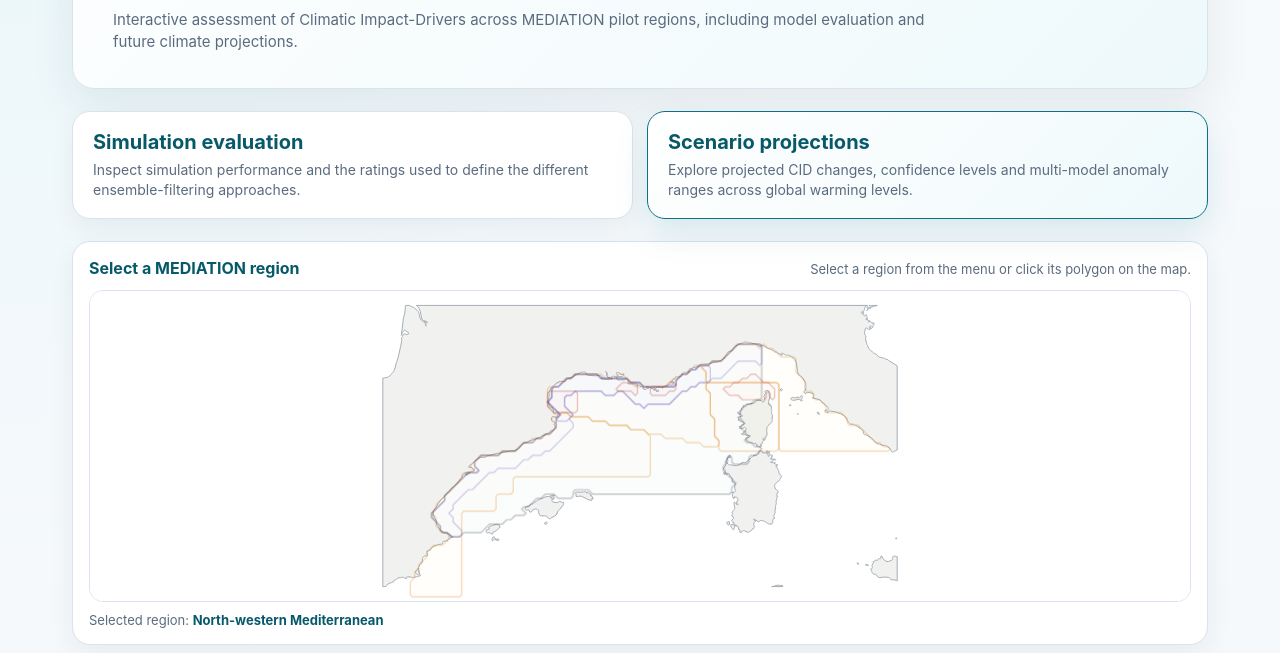
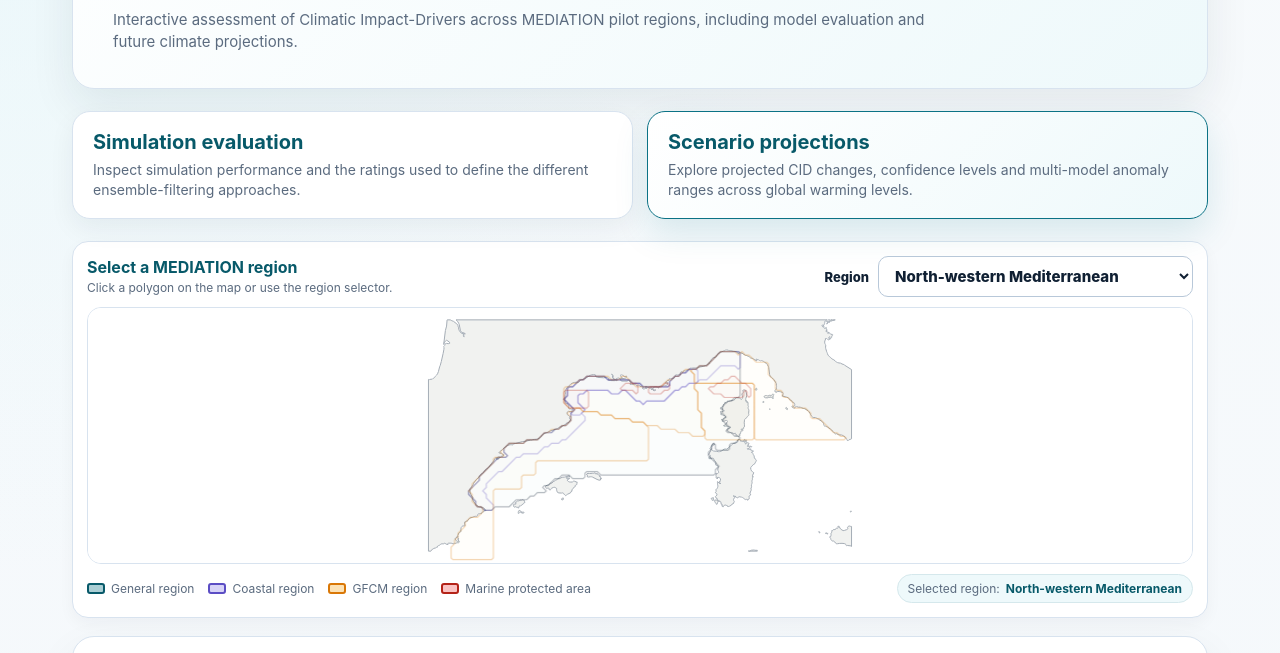
Before and after one commit to iparras-berrocal/mediation-cid-explorer, a plain HTML site: page index.html in a window 1280 px wide. Shown: the part 292-945 px from the top of the page. Drawn offline with Linux system fonts and the light colour scheme.

Commit message:
Update index.html

```diff
--- a/index.html
+++ b/index.html
@@ -166,32 +166,50 @@
        ========================================================= */
 
     .region-map-panel {
-      margin-bottom: 22px;
-      padding: 16px;
+      margin-bottom: 18px;
+      padding: 14px;
       border: 1px solid var(--line);
-      border-radius: 18px;
+      border-radius: 16px;
       background: #ffffff;
-      box-shadow: 0 10px 26px rgba(16, 32, 51, 0.06);
+      box-shadow: 0 6px 16px rgba(16, 32, 51, 0.04);
     }
 
     .region-map-header {
       display: flex;
       justify-content: space-between;
-      align-items: baseline;
-      gap: 16px;
-      margin-bottom: 12px;
+      align-items: flex-end;
+      gap: 18px;
+      margin-bottom: 10px;
     }
 
-    .region-map-header strong {
+    .region-map-heading {
+      display: flex;
+      flex-direction: column;
+      gap: 3px;
+    }
+
+    .region-map-heading strong {
       color: var(--accent-dark);
       font-size: 16px;
     }
 
-    .region-map-header span {
+    .region-map-help {
       color: var(--muted);
+      font-size: 12px;
+      line-height: 1.4;
+    }
+
+    .region-map-control {
+      display: flex;
+      align-items: center;
+      gap: 9px;
       font-size: 13px;
-      line-height: 1.4;
-      text-align: right;
+      font-weight: 800;
+      white-space: nowrap;
+    }
+
+    #map-region-select {
+      min-width: 250px;
     }
 
     #region-svg-container {
@@ -205,15 +223,73 @@
     #region-svg-object {
       display: block;
       width: 100%;
-      height: 310px;
+      height: 255px;
       border: 0;
       background: #ffffff;
     }
 
+    .region-map-footer {
+      display: flex;
+      justify-content: space-between;
+      align-items: center;
+      flex-wrap: wrap;
+      gap: 10px 18px;
+      margin-top: 10px;
+    }
+
+    .region-map-legend {
+      display: flex;
+      flex-wrap: wrap;
+      gap: 14px;
+      color: var(--muted);
+      font-size: 12px;
+    }
+
+    .region-map-legend-item {
+      display: inline-flex;
+      align-items: center;
+      gap: 6px;
+      white-space: nowrap;
+    }
+
+    .region-map-swatch {
+      width: 18px;
+      height: 11px;
+      border: 2px solid;
+      border-radius: 3px;
+    }
+
+    .region-map-swatch.regional {
+      border-color: #075969;
+      background: rgba(11, 114, 133, 0.35);
+    }
+
+    .region-map-swatch.coastal {
+      border-color: #5b4dc4;
+      background: rgba(124, 110, 230, 0.30);
+    }
+
+    .region-map-swatch.gfcm {
+      border-color: #d97706;
+      background: rgba(245, 158, 11, 0.30);
+    }
+
+    .region-map-swatch.mpa {
+      border-color: #b42318;
+      background: rgba(239, 68, 68, 0.32);
+    }
+
     .region-map-selection {
-      margin-top: 10px;
+      display: inline-flex;
+      align-items: center;
+      gap: 6px;
+      padding: 6px 10px;
+      border: 1px solid #d5e8ec;
+      border-radius: 999px;
+      background: #eef9fb;
       color: var(--muted);
-      font-size: 13px;
+      font-size: 12px;
+      white-space: nowrap;
     }
 
     .region-map-selection strong {
@@ -398,15 +474,26 @@
     @media (max-width: 700px) {
       .region-map-header {
         flex-direction: column;
-        align-items: flex-start;
+        align-items: stretch;
       }
 
-      .region-map-header span {
-        text-align: left;
+      .region-map-control {
+        width: 100%;
+        justify-content: space-between;
+      }
+
+      #map-region-select {
+        flex: 1;
+        min-width: 0;
       }
 
       #region-svg-object {
-        height: 250px;
+        height: 235px;
+      }
+
+      .region-map-footer {
+        align-items: flex-start;
+        flex-direction: column;
       }
     }
 
@@ -441,7 +528,11 @@
       }
 
       #region-svg-object {
-        height: 220px;
+        height: 210px;
+      }
+
+      .region-map-legend {
+        gap: 9px 12px;
       }
     }
   </style>
@@ -528,11 +619,36 @@
   <section class="region-map-panel">
 
     <div class="region-map-header">
+
+      <div class="region-map-heading">
         <strong>Select a MEDIATION region</strong>
 
-      <span>
-        Select a region from the menu or click its polygon on the map.
+        <span class="region-map-help">
+          Click a polygon on the map or use the region selector.
         </span>
+      </div>
+
+      <label
+        class="region-map-control"
+        for="map-region-select"
+      >
+        Region
+
+        <select id="map-region-select">
+          <option>North-western Mediterranean</option>
+          <option>North-western Mediterranean coast</option>
+          <option>French Mediterranean coast</option>
+          <option>GFCM Corsica</option>
+          <option>GFCM Gulf of Lion</option>
+          <option>GFCM Ligurian–Tyrrhenian</option>
+          <option>GFCM Northern Spain</option>
+          <option>Calanques MPA</option>
+          <option>Corsica MPA</option>
+          <option>Gulf of Lion MPA</option>
+          <option>Port-Cros MPA</option>
+        </select>
+      </label>
+
     </div>
 
     <div id="region-svg-container">
@@ -548,11 +664,43 @@
 
     </div>
 
+    <div class="region-map-footer">
+
+      <div
+        class="region-map-legend"
+        aria-label="Region categories"
+      >
+
+        <span class="region-map-legend-item">
+          <span class="region-map-swatch regional"></span>
+          General region
+        </span>
+
+        <span class="region-map-legend-item">
+          <span class="region-map-swatch coastal"></span>
+          Coastal region
+        </span>
+
+        <span class="region-map-legend-item">
+          <span class="region-map-swatch gfcm"></span>
+          GFCM region
+        </span>
+
+        <span class="region-map-legend-item">
+          <span class="region-map-swatch mpa"></span>
+          Marine protected area
+        </span>
+
+      </div>
+
       <div class="region-map-selection">
         Selected region:
+
         <strong id="region-map-selected-name">
           North-western Mediterranean
         </strong>
+      </div>
+
     </div>
 
   </section>
@@ -671,7 +819,10 @@
 
         <div id="cid-radial-plot"></div>
 
-        <div id="cid-detail-panel" class="cid-detail-panel">
+        <div
+          id="cid-detail-panel"
+          class="cid-detail-panel"
+        >
 
           <h3>Select a CID</h3>
 
@@ -770,14 +921,20 @@
         const isActive = item === tab;
 
         item.classList.toggle("active", isActive);
-        item.setAttribute("aria-selected", String(isActive));
+        item.setAttribute(
+          "aria-selected",
+          String(isActive)
+        );
       });
 
       panels.forEach(panel => {
         const isActive = panel === targetPanel;
 
         panel.classList.toggle("active", isActive);
-        panel.setAttribute("aria-hidden", String(!isActive));
+        panel.setAttribute(
+          "aria-hidden",
+          String(!isActive)
+        );
       });
 
       window.setTimeout(() => {
```
Lines whose indentation alone changed are shown as unchanged.
